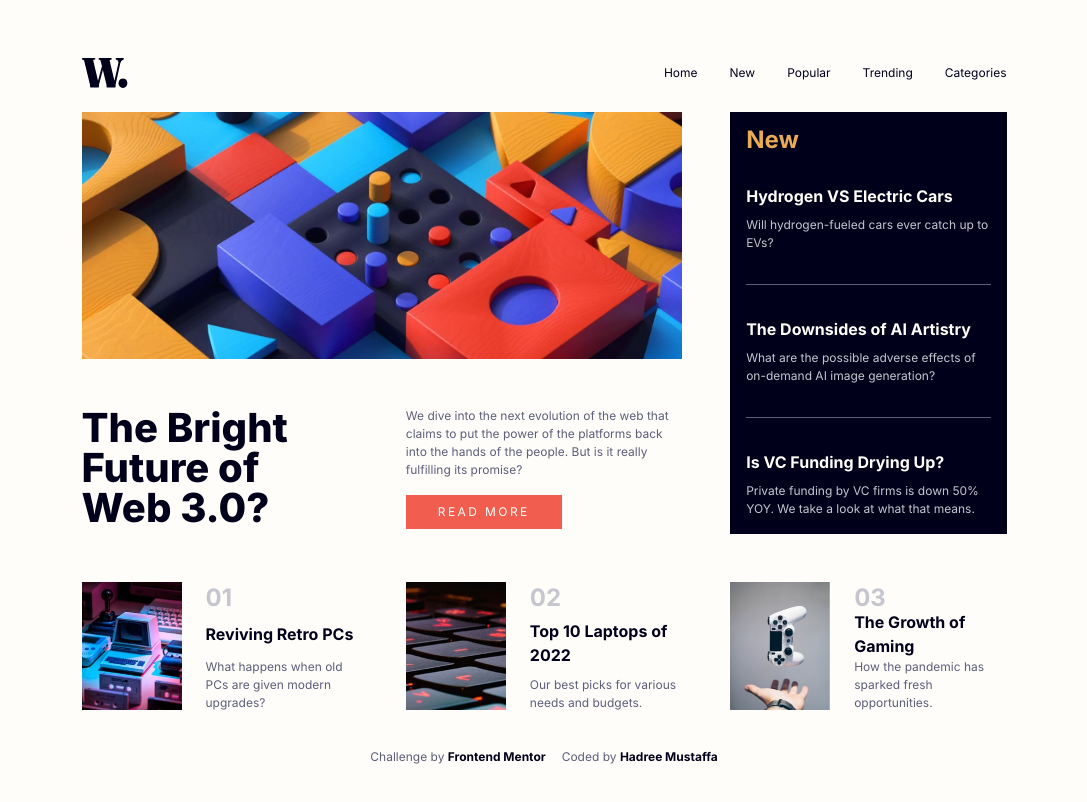
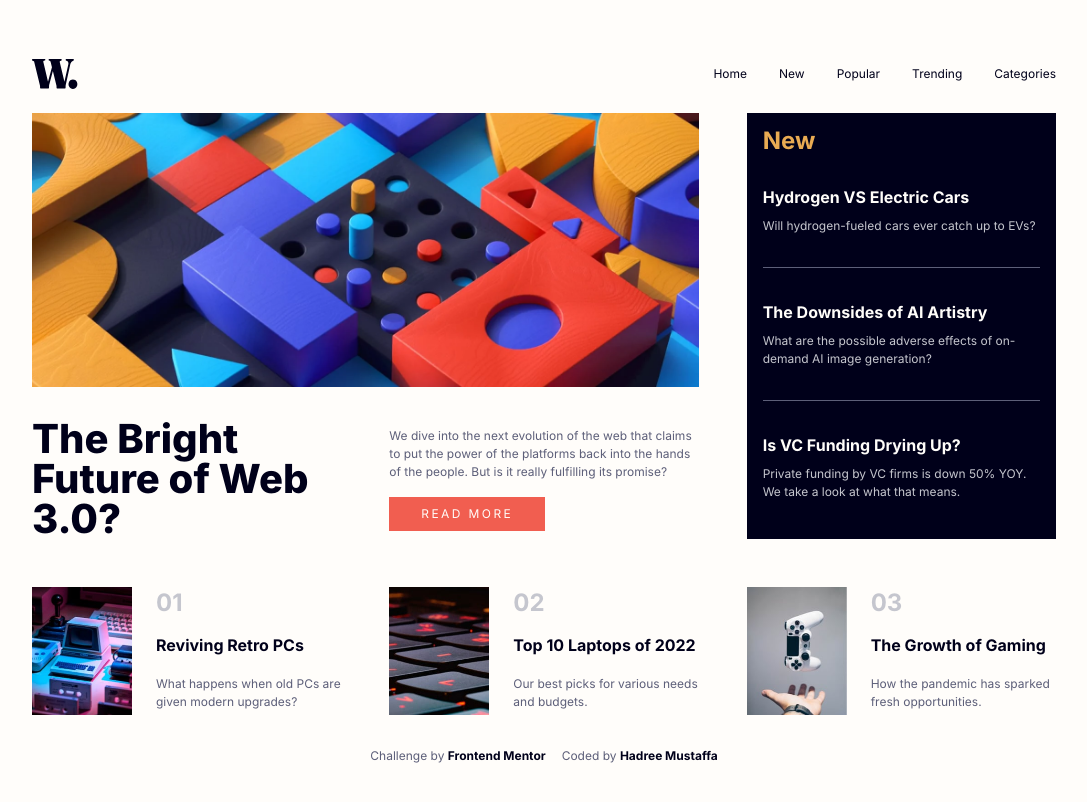
Before and after one commit to hadreemustaffa/news-homepage, a plain HTML site: page index.html in a window 1280 px wide. Shown: the whole page, without its empty margins (96-1183 px from the left). Drawn offline with Linux system fonts and the light colour scheme.

Commit message:
change max width

```diff
--- a/style.css
+++ b/style.css
@@ -373,7 +373,7 @@ button.cta:hover {
 @media (min-width: 78rem) {
   header,
   main {
-    max-width: 925px;
+    max-width: 1024px;
   }
   body {
     overflow: hidden;
```
